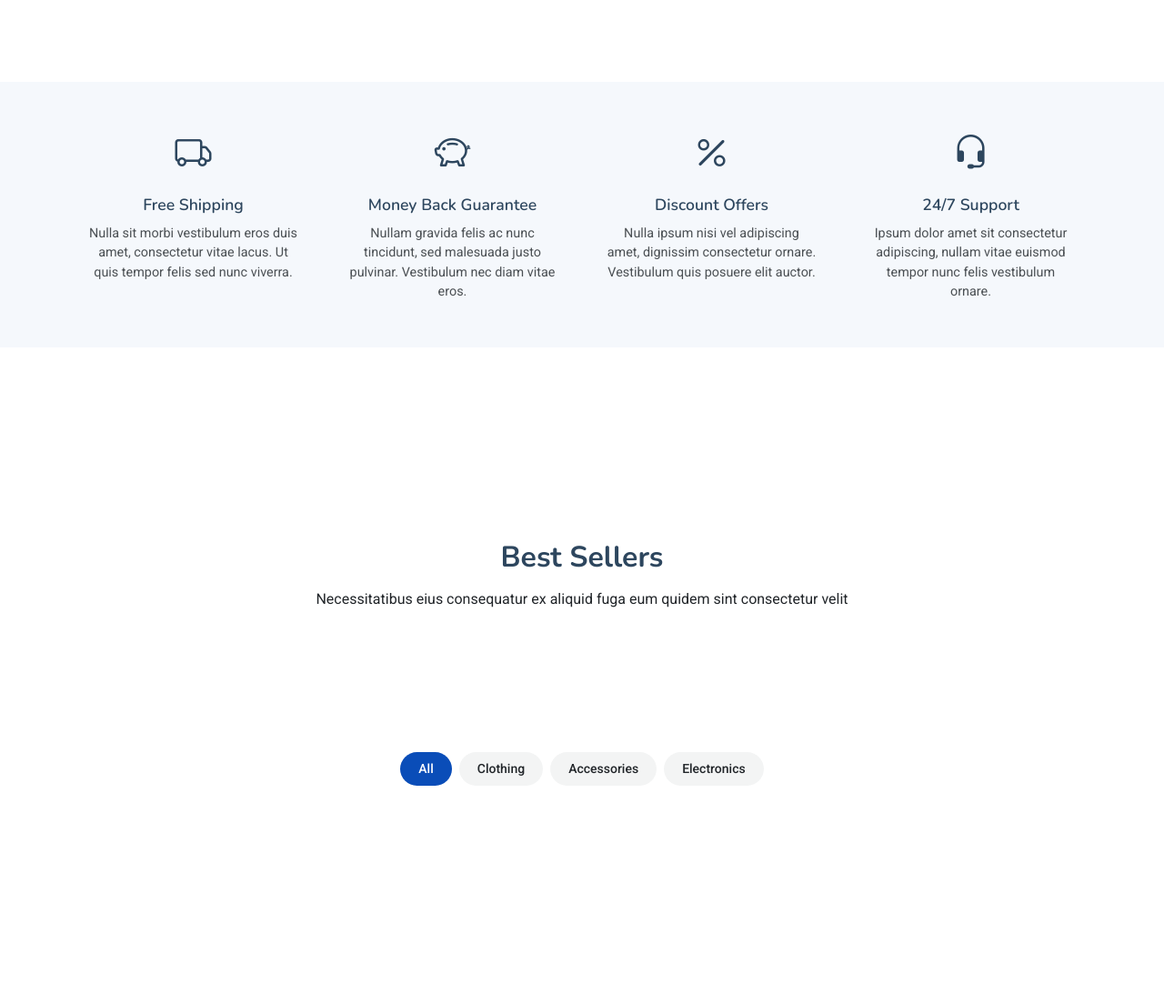
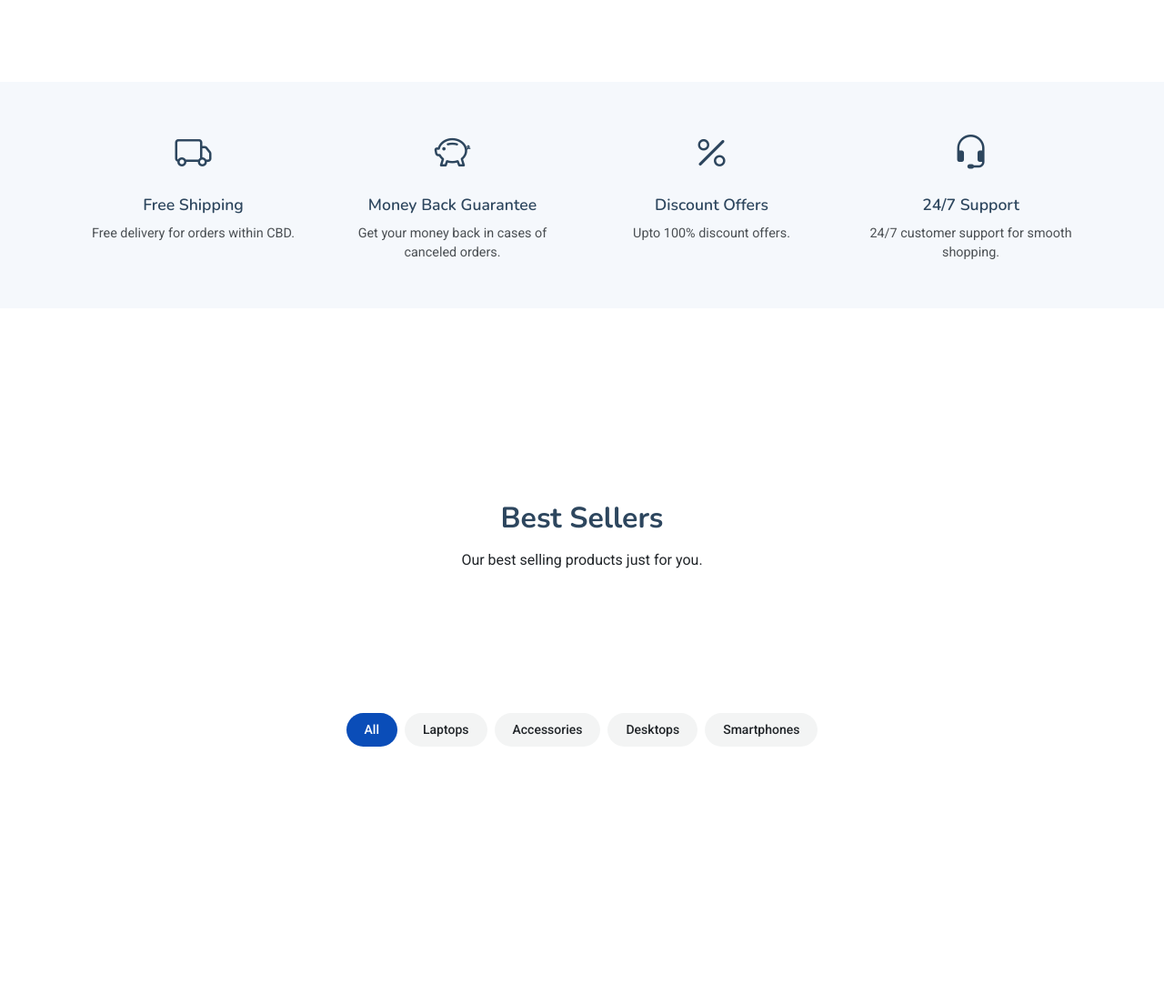
Before and after one commit to munyokii/eStore, a Django app: page / in a window 1280 px wide. Shown: the part 913-2017 px from the top of the page at 91% size. Run offline with Django 5.2, Linux system fonts and the light colour scheme; data that the repository does not hold is empty; some libraries are stand-ins or nearby versions.

Commit message:
Updated static content

```diff
--- a/macrotech/templates/home.html
+++ b/macrotech/templates/home.html
@@ -105,7 +105,7 @@
                 <i class="bi bi-truck"></i>
               </div>
               <h3>Free Shipping</h3>
-              <p>Nulla sit morbi vestibulum eros duis amet, consectetur vitae lacus. Ut quis tempor felis sed nunc viverra.</p>
+              <p>Free delivery for orders within CBD.</p>
             </div>
           </div><!-- End Info Card 1 -->
 
@@ -116,7 +116,7 @@
                 <i class="bi bi-piggy-bank"></i>
               </div>
               <h3>Money Back Guarantee</h3>
-              <p>Nullam gravida felis ac nunc tincidunt, sed malesuada justo pulvinar. Vestibulum nec diam vitae eros.</p>
+              <p>Get your money back in cases of canceled orders.</p>
             </div>
           </div><!-- End Info Card 2 -->
 
@@ -127,7 +127,7 @@
                 <i class="bi bi-percent"></i>
               </div>
               <h3>Discount Offers</h3>
-              <p>Nulla ipsum nisi vel adipiscing amet, dignissim consectetur ornare. Vestibulum quis posuere elit auctor.</p>
+              <p>Upto 100% discount offers.</p>
             </div>
           </div><!-- End Info Card 3 -->
 
@@ -138,7 +138,7 @@
                 <i class="bi bi-headset"></i>
               </div>
               <h3>24/7 Support</h3>
-              <p>Ipsum dolor amet sit consectetur adipiscing, nullam vitae euismod tempor nunc felis vestibulum ornare.</p>
+              <p>24/7 customer support for smooth shopping.</p>
             </div>
           </div><!-- End Info Card 4 -->
         </div>
@@ -225,7 +225,7 @@
       <!-- Section Title -->
       <div class="container section-title" data-aos="fade-up">
         <h2>Best Sellers</h2>
-        <p>Necessitatibus eius consequatur ex aliquid fuga eum quidem sint consectetur velit</p>
+        <p>Our best selling products just for you.</p>
       </div><!-- End Section Title -->
 
       <div class="container" data-aos="fade-up" data-aos-delay="100">
@@ -291,9 +291,10 @@
             <div class="product-filters isotope-filters mb-5 d-flex justify-content-center" data-aos="fade-up">
               <ul class="d-flex flex-wrap gap-2 list-unstyled">
                 <li class="filter-active" data-filter="*">All</li>
-                <li data-filter=".filter-clothing">Clothing</li>
+                <li data-filter=".filter-clothing">Laptops</li>
                 <li data-filter=".filter-accessories">Accessories</li>
-                <li data-filter=".filter-electronics">Electronics</li>
+                <li data-filter=".filter-electronics">Desktops</li>
+                <li data-filter=".filter-electronics">Smartphones</li>
               </ul>
             </div>
           </div>
```
